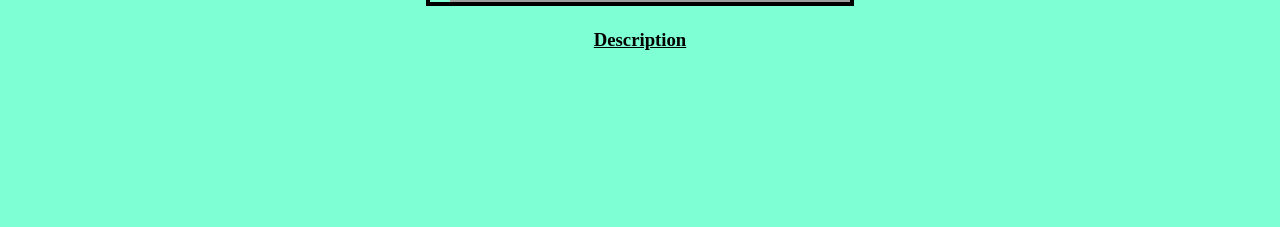
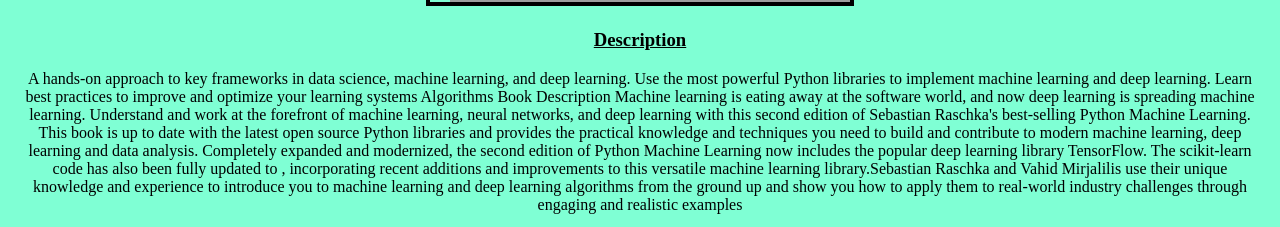
Before and after one commit to antonioshivam/NTSEBOOK, a plain HTML site: page index.html in a window 1280 px wide. Shown: the part 4092-4319 px from the top of the page. Before the commit the page ends 4162 px from the top, so only its background shows below. Drawn offline with Linux system fonts and the light colour scheme; grey boxes are pictures that could not be loaded.

Commit message:
Update index.html

```diff
--- a/index.html
+++ b/index.html
@@ -90,6 +90,9 @@ Body
 <img src="https://i.ibb.co/7n6DVnz/Screenshot-20221107-135742-Chrome.jpg" class="pic2" alt="pic2">
 <img src="https://i.ibb.co/163PFwv/Screenshot-20221107-151509-Chrome.jpg" class="pic3" alt="pic3"><br>
 <h3><u>Description</u></h3>
+<p>
+A hands-on approach to key frameworks in data science, machine learning, and deep learning. Use the most powerful Python libraries to implement machine learning and deep learning. Learn best practices to improve and optimize your learning systems Algorithms Book Description Machine learning is eating away at the software world, and now deep learning is spreading machine learning. Understand and work at the forefront of machine learning, neural networks, and deep learning with this second edition of Sebastian Raschka's best-selling Python Machine Learning. This book is up to date with the latest open source Python libraries and provides the practical knowledge and techniques you need to build and contribute to modern machine learning, deep learning and data analysis. Completely expanded and modernized, the second edition of Python Machine Learning now includes the popular deep learning library TensorFlow. The scikit-learn code has also been fully updated to , incorporating recent additions and improvements to this versatile machine learning library.Sebastian Raschka and Vahid Mirjalilis use their unique knowledge and experience to introduce you to machine learning and deep learning algorithms from the ground up and show you how to apply them to real-world industry challenges through engaging and realistic examples
+</p>
 </center>
 <script>
 
```
